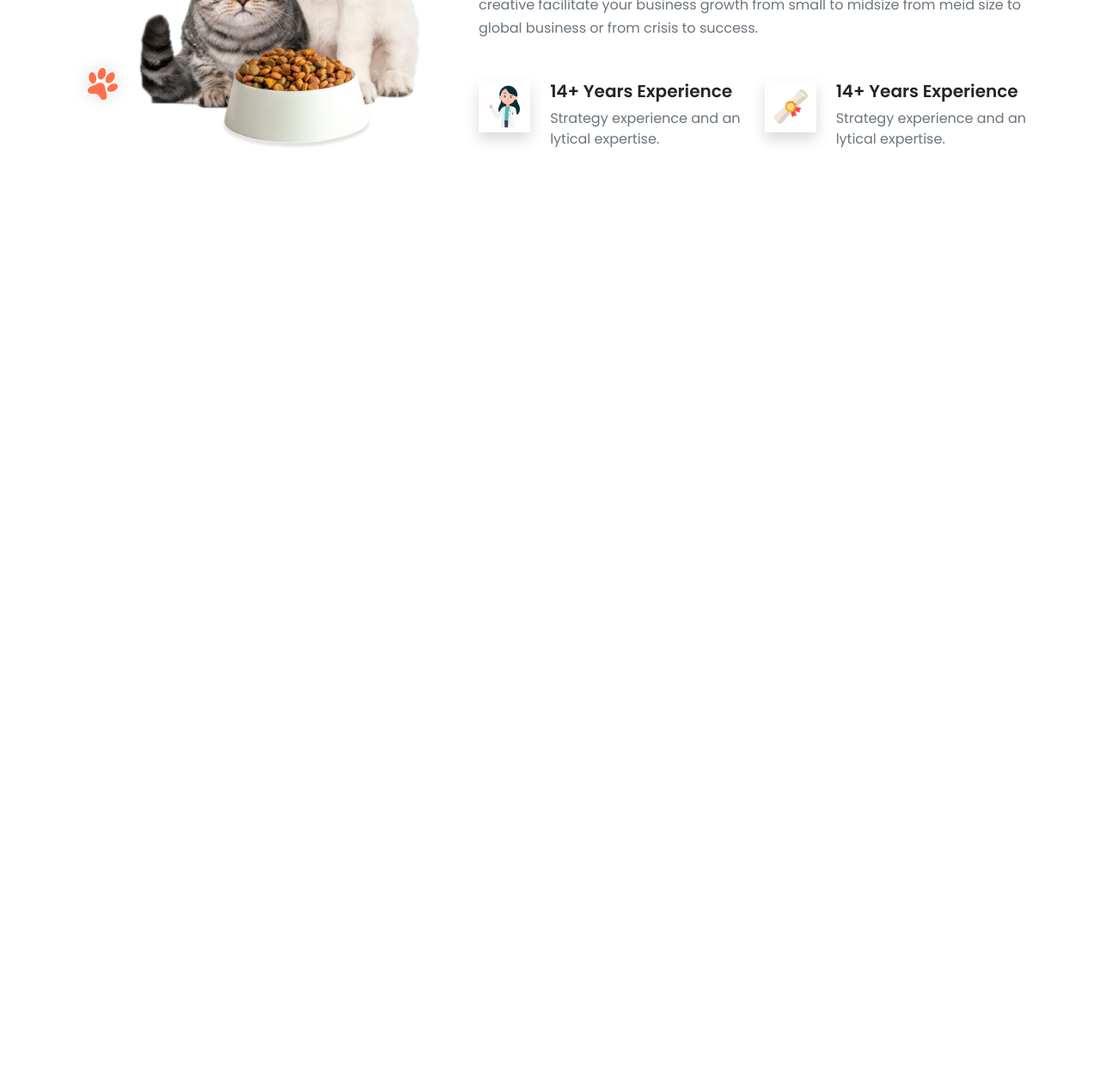
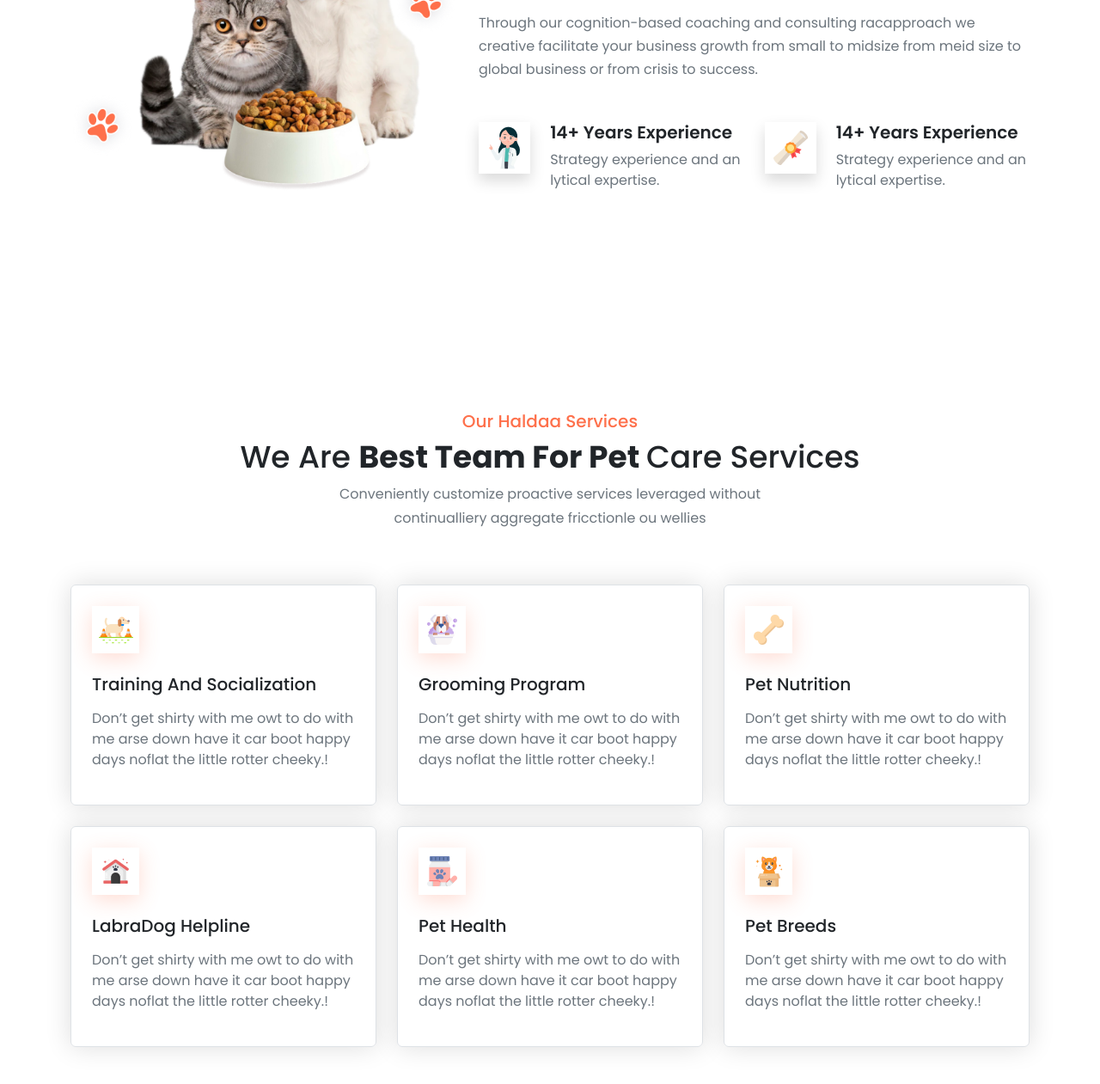
Before and after one commit to Hani-Shaif/Haldaa_Project, a plain HTML site: page index.html in a window 1280 px wide. Shown: the part 1415-2676 px from the top of the page at 86% size. Before the commit the page ends 1701 px from the top, so only its background shows below. Drawn offline with nearby package versions, Linux system fonts and the light colour scheme.

Commit message:
add services section

```diff
--- a/css/style.css
+++ b/css/style.css
@@ -110,9 +110,47 @@ a.nav-link:hover {
   -ms-transform: rotateY(180deg);
   -o-transform: rotateY(180deg);
 }
+.about-img:hover .about-small-img {
+    transform: rotateY(180deg);
+    -webkit-transform: rotateY(180deg);
+    -moz-transform: rotateY(180deg);
+    -ms-transform: rotateY(180deg);
+    -o-transform: rotateY(180deg);
+}
  /* End About Us */
 
  /* Start Services */
+  .services-subtitle {
+    color: var(--main-color);
+    font-size: 20px;
+ }
+ .services-title {
+    font-size: 36px;
+ }
+ .services-para {
+    line-height: 1.7;
+    padding-left: 70px;
+    padding-right: 70px
+ }
+ .services-shadow {
+    box-shadow: 0 0 30px #ddd;
+ }
+ .services-small-img {
+    box-shadow: 0px 6px 24px rgb(254 112 75 / 24%);
+    transition: all .5s ease;
+    -webkit-transition: all .5s ease;
+    -moz-transition: all .5s ease;
+    -ms-transition: all .5s ease;
+    -o-transition: all .5s ease;
+ }
+.services-shadow:hover .services-small-img {
+    margin-top: -10px;
+    transform: rotateY(180deg);
+    -webkit-transform: rotateY(180deg);
+    -moz-transform: rotateY(180deg);
+    -ms-transform: rotateY(180deg);
+    -o-transform: rotateY(180deg);
+  }
  /* End Services */
 
 
--- a/index.html
+++ b/index.html
@@ -13,6 +13,7 @@
     <!-- Bootstrap -->
     <link href="https://cdn.jsdelivr.net/npm/bootstrap@5.3.0-alpha1/dist/css/bootstrap.min.css" rel="stylesheet"
         integrity="sha384-GLhlTQ8iRABdZLl6O3oVMWSktQOp6b7In1Zl3/Jr59b6EGGoI1aFkw7cmDA6j6gD" crossorigin="anonymous">
+    <!--  Style Css -->
     <link rel="stylesheet" href="css/style.css">
     <!-- Poppins font -->
     <link rel="preconnect" href="https://fonts.googleapis.com">
@@ -83,7 +84,7 @@
                     </a>
                 </div>
                 <div class="col-lg-6">
-                    <img src="images/02.png" class="" alt="">
+                    <img src="images/02.png" class=" mt-5" alt="">
                 </div>
             </div>
         </div>
@@ -104,13 +105,14 @@
                         employment
                         services such asser payroll and benefits administration, management, and assistance
                         with global business range employment employer.</p>
-                    <p class="about-para text-secondary mb-5">Through our cognition-based coaching and consulting racapproach
+                    <p class="about-para text-secondary mb-5">Through our cognition-based coaching and consulting
+                        racapproach
                         we
                         creative facilitate your business growth from small to midsize from meid size to
                         global business or from crisis to success.
                     </p>
                     <div class="row">
-                        <div class="col-lg-6">
+                        <div class="col-lg-6 about-img">
                             <div class="row">
                                 <div class="col-lg-3">
                                     <img src="images/01.png" class="about-small-img shadow" alt="">
@@ -121,7 +123,7 @@
                                 </div>
                             </div>
                         </div>
-                        <div class="col-lg-6">
+                        <div class="col-lg-6 about-img">
                             <div class="row">
                                 <div class="col-lg-3">
                                     <img src="images/02-2.png" class="about-small-img shadow" alt="">
@@ -140,6 +142,70 @@
     <!-- End About Us -->
 
     <!-- Start Services -->
+    <section class="services py-5">
+        <div class="container py-5">
+            <div class="row text-center py-5">
+                <div class="col-lg-2"></div>
+                <div class="col-lg-8">
+                    <h4 class="services-subtitle">Our Haldaa Services</h4>
+                    <h3 class="services-title">We Are <b>Best Team For Pet </b> Care Services</h3>
+                    <p class="services-para text-secondary ">Conveniently customize proactive services leveraged without
+                        continualliery aggregate fricctionle ou wellies</p>
+                </div>
+                <div class="col-lg-2"></div>
+            </div>
+            <div class="row">
+                <div class="col-lg-4">
+                    <div class="border services-shadow p-4 rounded mb-4">
+                        <img src="images/01-1).png" class="services-small-img " alt="">
+                        <h4 class="fs-5 pt-4">Training And Socialization</h4>
+                        <p class="text-secondary pt-2">Don’t get shirty with me owt to do with me arse
+                            down have it car boot happy days noflat the little rotter cheeky.!</p>
+                    </div>
+                </div>
+                <div class="col-lg-4">
+                    <div class="border services-shadow p-4 rounded mb-4">
+                        <img src="images/02 (3).png" class="services-small-img" alt="">
+                        <h4 class="fs-5 pt-4">Grooming Program</h4>
+                        <p class="text-secondary pt-2">Don’t get shirty with me owt to do with me arse
+                            down have it car boot happy days noflat the little rotter cheeky.!</p>
+                    </div>
+                </div>
+                <div class="col-lg-4">
+                    <div class="border services-shadow p-4 rounded mb-4">
+                        <img src="images/03.png" class="services-small-img" alt="">
+                        <h4 class="fs-5 pt-4">Pet Nutrition</h4>
+                        <p class="text-secondary pt-2">Don’t get shirty with me owt to do with me arse
+                            down have it car boot happy days noflat the little rotter cheeky.!</p>
+                    </div>
+                </div>
+                <div class="col-lg-4">
+                    <div class="border services-shadow p-4 rounded mb-4">
+                        <img src="images/04.png" class="services-small-img" alt="">
+                        <h4 class="fs-5 pt-4">LabraDog Helpline</h4>
+                        <p class="text-secondary pt-2">Don’t get shirty with me owt to do with me arse
+                            down have it car boot happy days noflat the little rotter cheeky.!</p>
+                    </div>
+                </div>
+                <div class="col-lg-4">
+                    <div class="border services-shadow p-4 rounded mb-4">
+                        <img src="images/05.png" class="services-small-img " alt="">
+                        <h4 class="fs-5 pt-4">Pet Health</h4>
+                        <p class="text-secondary pt-2">Don’t get shirty with me owt to do with me arse
+                            down have it car boot happy days noflat the little rotter cheeky.!</p>
+                    </div>
+                </div>
+                <div class="col-lg-4">
+                    <div class="border services-shadow p-4 rounded mb-4">
+                        <img src="images/06.png" class="services-small-img " alt="">
+                        <h4 class="fs-5 pt-4">Pet Breeds</h4>
+                        <p class="text-secondary pt-2">Don’t get shirty with me owt to do with me arse
+                            down have it car boot happy days noflat the little rotter cheeky.!</p>
+                    </div>
+                </div>
+            </div>
+        </div>
+    </section>
     <!-- End Services -->
 
     <!-- Start Gallery -->
```
Also changed, not shown: images/01-1).png (renamed from images/01 (1).png).
